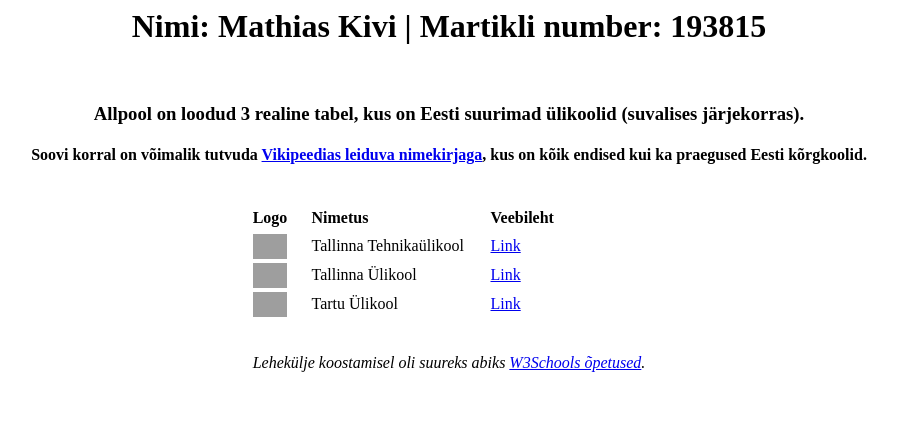
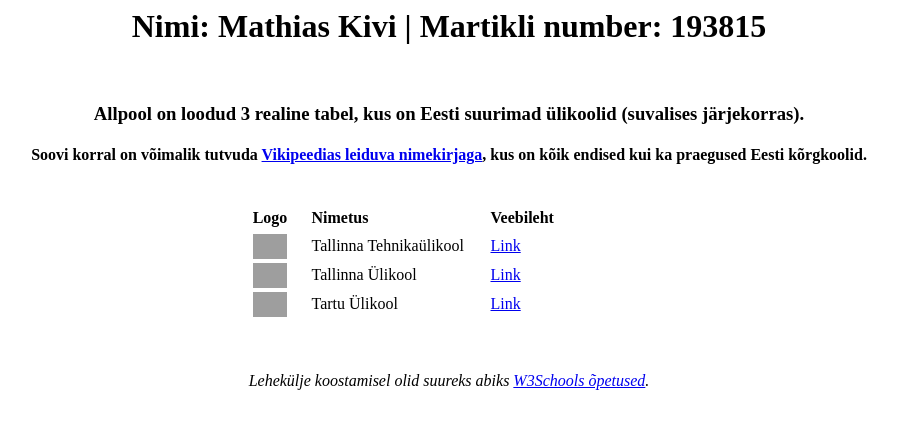
Before and after one commit to iti0101-2019/iti0101-2019.github.io, a plain HTML site: page index.html in a window 1280 px wide. Shown: the whole page, without its empty margins (191-1089 px from the left). Drawn offline with Linux system fonts and the light colour scheme; grey boxes are pictures that could not be loaded.

Commit message:
Update index.html

```diff
--- a/index.html
+++ b/index.html
@@ -8,8 +8,8 @@
       <br>
 
       <h3>Allpool on loodud 3 realine tabel, kus on Eesti suurimad ülikoolid (suvalises järjekorras).</h3>
-	  <h4>Soovi korral on võimalik tutvuda <a href="https://et.wikipedia.org/wiki/Eesti_k%C3%B5rgkoolide_loend">Vikipeedias leiduva nimekirjaga</a>, kus on kõik endised kui ka praegused Eesti kõrgkoolid.</h4>
-	  <br>
+      <h4>Soovi korral on võimalik tutvuda <a href="https://et.wikipedia.org/wiki/Eesti_k%C3%B5rgkoolide_loend">Vikipeedias leiduva nimekirjaga</a>, kus on kõik endised kui ka praegused Eesti kõrgkoolid.</h4>
+      <br>
 
       <table>
         <tr>
@@ -35,7 +35,8 @@
       </table>
 
       <br>
-      <p><i>Lehekülje koostamisel oli suureks abiks <a href="https://w3schools.com/">W3Schools õpetused</a>.</i></p>
-	</center>
+      <br>
+      <p><i>Lehekülje koostamisel olid suureks abiks <a href="https://w3schools.com/">W3Schools õpetused</a>.</i></p>
+    </center>
   </body>
 </html>
```
